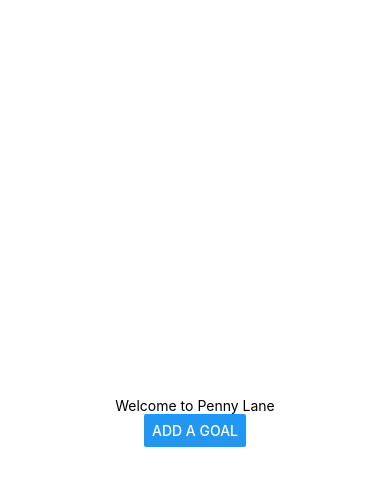
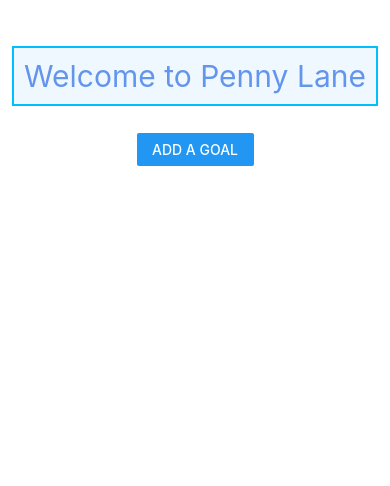
Before and after one commit to 1v17/5520project, a React Native app: screen / in a window 390 px wide. Shown: the top 486 px of the page. Built offline with nearby package versions, Linux system fonts and the light colour scheme.

Commit message:
Add styles to components

```diff
--- a/App.js
+++ b/App.js
@@ -1,5 +1,5 @@
 import { StatusBar } from 'expo-status-bar';
-import { Button, StyleSheet, Text, View } from 'react-native';
+import { Button, SafeAreaView, StyleSheet, Text, View } from 'react-native';
 import { useState } from 'react';
 
 import Header from './components/Header';
@@ -17,16 +17,24 @@
   }
 
   return (
-    <View style={styles.container}>
+    <SafeAreaView style={styles.container}>
 
       <StatusBar style="auto" />
-      <Header name={appName}/>
-      <Input autoFocus={true}
-        inputHandler={handleInputData}
-        modalVisibile={modalVisible}/>
-      <Button title="Add a goal" onPress={() => setModalVisible(true)} />
-      <Text>{receivedData}</Text>
-    </View>
+      <View style={styles.topView}>
+        <Header name={appName} />
+        <Input autoFocus={true}
+          inputHandler={handleInputData}
+          modalVisibile={modalVisible}/>
+        <View style={styles.buttonContainer}>
+          <Button title="Add a goal" onPress={() => setModalVisible(true)} />
+        </View>
+      </View>
+
+      <View style={styles.bottomView}>
+        <Text style={styles.textInput}>{receivedData}</Text>
+      </View>
+
+    </SafeAreaView>
   );
 }
 
@@ -34,7 +42,30 @@
   container: {
     flex: 1,
     backgroundColor: '#fff',
-    alignItems: 'center',
+    // alignItems: 'center',
     justifyContent: 'center',
   },
+  textInput: {
+    // marginTop: 10,
+    textAlign: 'center',
+    color: 'coral',
+    fontSize: 15,
+    paddingHorizontal: 10,
+    backgroundColor: 'aliceblue',
+  },
+  buttonContainer: {
+    marginVertical: "5%",
+    width: '30%',
+  },
+  topView: {
+    flex:1,
+    alignItems: 'center',
+    justifyContent: 'space-evenly',
+    marginVertical: "10%",
+  },
+  bottomView: {
+    flex:4,
+    // alignItems: 'center',
+    // textAlign: 'center',
+  },
 });
--- a/components/Header.js
+++ b/components/Header.js
@@ -5,9 +5,18 @@
 //   console.log(props)
   return (
     <View>
-      <Text>Welcome to {name}</Text>
+      <Text style={styles.header}>Welcome to {name}</Text>
     </View>
   )
 }
 
-const styles = StyleSheet.create({})
+const styles = StyleSheet.create({
+  header: {
+    fontSize: 30,
+    backgroundColor: 'aliceblue',
+    color: 'cornflowerblue',
+    borderWidth: 2,
+    borderColor: 'deepskyblue',
+    padding: 10,
+  },
+})
--- a/components/Input.js
+++ b/components/Input.js
@@ -29,10 +29,15 @@
                     onFocus={function() {setCounterVisible(true)}}
                 />
                 {text.length > 0 && counterVisible && <Text >{text.length}</Text>}
-                {!counterVisible && <Text>{text.length >= 3 ? "Thank you" : "Please type more than 3 characters"}</Text>}
-                <Button title="Confirm"
-                    color="blue"
-                    onPress={handleConfirm} />
+                {!counterVisible && <Text>
+                    {text.length >= 3 ? "Thank you" : "Please type more than 3 characters"}
+                    </Text>}
+                <View style={styles.buttonContainer}>
+                    <Button title="Confirm"
+                        color="blue"
+                        onPress={handleConfirm} />
+                </View>
+
             </View>
         </Modal>
     )
@@ -40,12 +45,14 @@
 
 const styles = StyleSheet.create({
     input: {
+        borderWidth: 1,
         fontSize: 20,
         height: 50,
         marginBottom: 10,
         paddingHorizontal: 10,
         borderBottomColor: "blue",
-        borderBottomWidth: 2
+        borderBottomWidth: 2,
+        color: "green",
     },
     container: {
         flex: 1,
@@ -53,4 +60,8 @@
         alignItems: 'center',
         justifyContent: 'center',
       },
+    buttonContainer: {
+        marginVertical: "5%",
+        width: '30%',
+    },
 });
```
